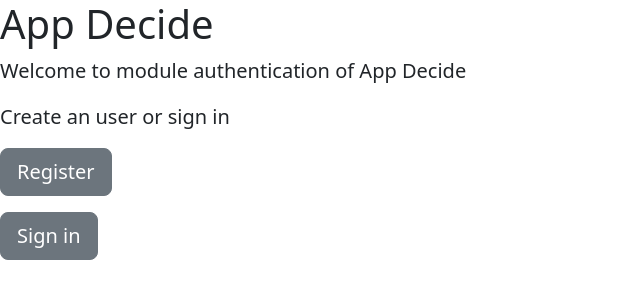
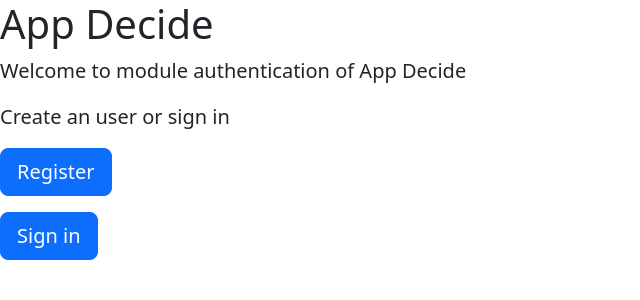
Before and after one commit to goncammej/decide-part-lorca-tests, a Django app: page /authentication/ in a window 1280 px wide. Shown: the top 300 px of the page, without its empty margins (0-640 px from the left). Run offline with Django 3.2, Linux system fonts and the light colour scheme; some libraries are stand-ins or nearby versions.

Commit message:
fix: Add version  in requirements file #94
Add version to modules and fix some style in views

```diff
--- a/decide/authentication/templates/authentication/welcome.html
+++ b/decide/authentication/templates/authentication/welcome.html
@@ -18,10 +18,10 @@
       <p class="lead">Welcome to module authentication of App Decide</p>
       <p class="lead">Create an user or sign in</p>
       <p class="lead">
-        <a href="/authentication/register-view" class="btn btn-lg btn-secondary">Register</a>
+        <a href="/authentication/register-view" class="btn btn-lg btn-primary">Register</a>
       </p>
       <p class="lead">
-        <a href="/authentication/login-view" class="btn btn-lg btn-secondary">Sign in</a>
+        <a href="/authentication/login-view" class="btn btn-lg btn-primary">Sign in</a>
       </p>
     </main>
     {% endif %}
@@ -32,7 +32,7 @@
       <p class="lead">Welcome to module authentication of App Decide</p>
       <p class="lead">Your current user is {{ username }}</p>
       <p class="lead">
-        <a href="/authentication/logout-view" class="btn btn-lg btn-secondary">Logout</a>
+        <a href="/authentication/logout-view" class="btn btn-lg btn-primary">Logout</a>
       </p>
     </main>
     {% endif %}
--- a/decide/authentication/tests.py
+++ b/decide/authentication/tests.py
@@ -1,4 +1,3 @@
-from django.test import TestCase
 from rest_framework.test import APIClient
 from rest_framework.test import APITestCase
 
@@ -9,12 +8,7 @@ from django.contrib.staticfiles.testing import StaticLiveServerTestCase
 
 from base.tests import BaseTestCase
 from selenium import webdriver
-from selenium.webdriver.support.ui import WebDriverWait
 from selenium.webdriver.common.by import By
-from selenium.webdriver.support import expected_conditions as EC
-from selenium.webdriver.common.keys import Keys
-from .views import CustomUserCreationForm
-
 
 from base import mods
 
```
